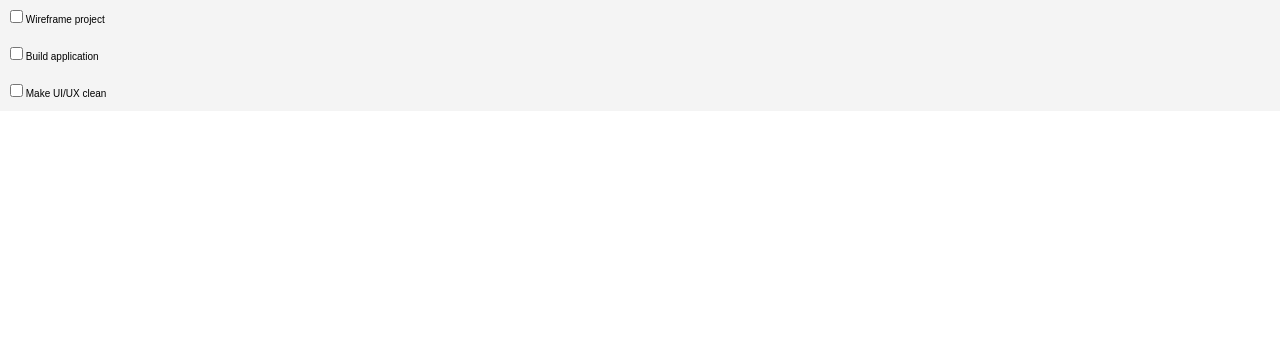
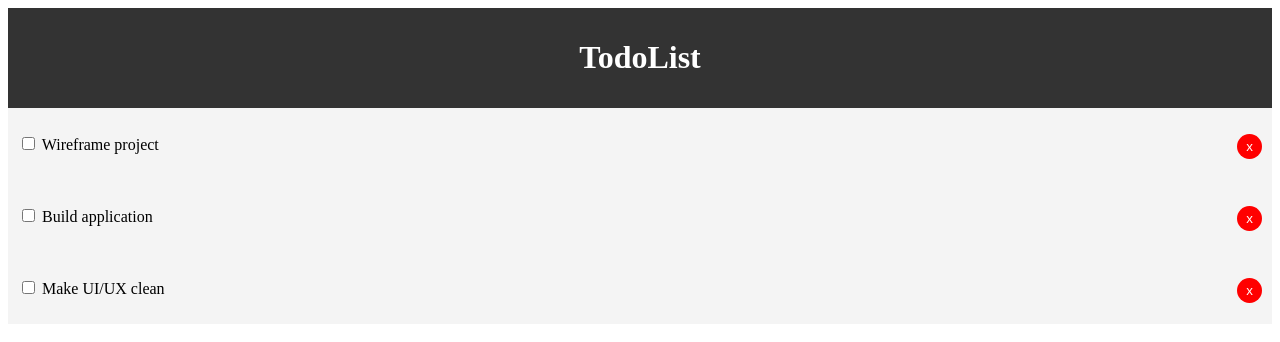
Before and after one commit to nickdurbin/react-todo-app, a React (Create React App) app: page / in a window 1280 px wide. Shown: the top 342 px of the page. Built offline with nearby package versions, Linux system fonts and the light colour scheme.

Commit message:
Added the header component with basic styling. Created the delte functionality by using a filter method.

```diff
--- a/src/App.js
+++ b/src/App.js
@@ -1,6 +1,6 @@
 import React, { Component } from 'react';
-import './App.css';
-import Todos from './components/Todos'
+import Header from './components/layout/Header';
+import Todos from './components/Todos';
 
 class App extends Component {
   state = {
@@ -23,6 +23,7 @@
     ]
   }
 
+  // Toggle Complete the ToDo
   markComplete = (id) => {
     this.setState({todos: this.state.todos.map(todo => {
       if(todo.id === id) {
@@ -32,14 +33,19 @@
     })})
   }
 
+  // Delte Todo
+  delTodo = (id) => {
+    this.setState({ todos: [...this.state.todos.filter(todo => todo.id !== id)]});
+  }
+
   render() {
     return (
       <div className="App">
-        <Todos todos={this.state.todos} markComplete={this.markComplete}/>
+        <Header />
+        <Todos todos={this.state.todos} markComplete={this.markComplete} delTodo={this.delTodo} />
       </div>
     );
   }
 }
 
 export default App;
-;
--- a/src/components/TodoItem.js
+++ b/src/components/TodoItem.js
@@ -18,6 +18,7 @@
         <p>
           <input type="checkbox" onChange={this.props.markComplete.bind(this, id)} /> {' '}
           { title }
+          <button onClick={this.props.delTodo.bind(this, id)} style={btnStyle}>x</button>
         </p>
       </div>
     )
@@ -29,4 +30,14 @@
   todo: PropTypes.object.isRequired
 }
 
+const btnStyle = {
+  background: '#ff0000',
+  color: '#fff',
+  border: 'none',
+  padding: '5px 9px',
+  borderRadius: '50%',
+  cursor: 'pointer',
+  float: 'right',
+}
+
 export default TodoItem
--- a/src/components/Todos.js
+++ b/src/components/Todos.js
@@ -5,7 +5,7 @@
 class Todos extends Component {
 
   render() {
-    return this.props.todos.map((todo) => (<TodoItem key={todo.id} todo={todo} markComplete={this.props.markComplete} />));
+    return this.props.todos.map((todo) => (<TodoItem key={todo.id} todo={todo} markComplete={this.props.markComplete} delTodo={this.props.delTodo} />));
 
   }
 }
--- /dev/null
+++ b/src/components/layout/Header.js
@@ -0,0 +1,18 @@
+import React from 'react';
+
+function Header() {
+  return (
+    <header style={headerStyle}>
+      <h1>TodoList</h1>
+    </header>
+  )
+}
+
+const headerStyle = {
+  background: '#333',
+  color: '#fff',
+  textAlign: 'center',
+  padding: '10px'
+}
+
+export default Header;
```
